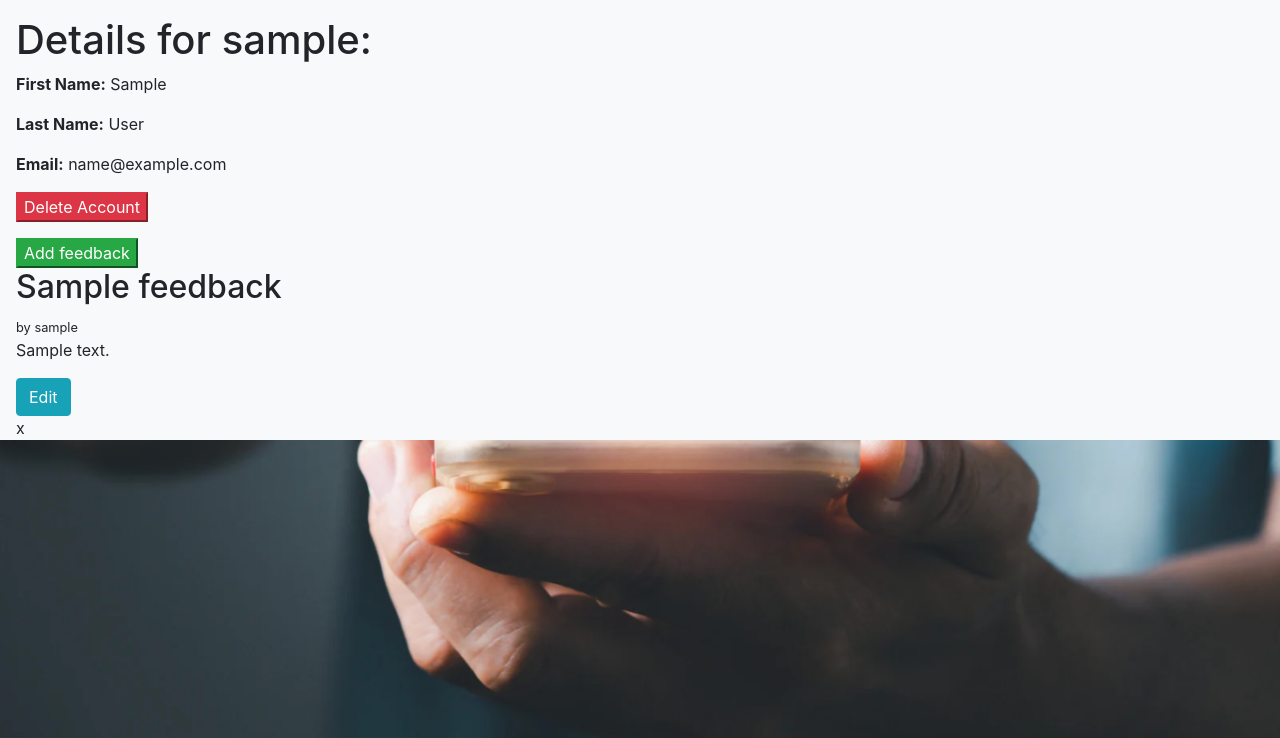
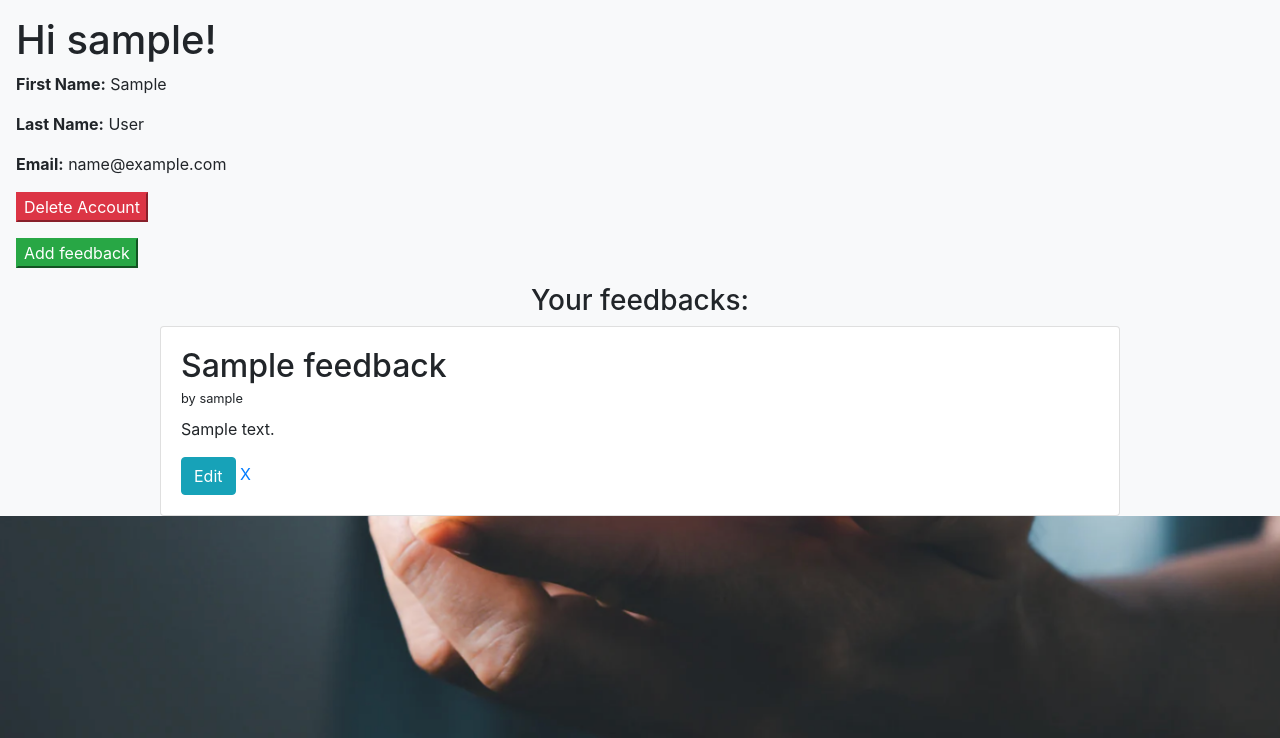
Before and after one commit to Himanshukumar30/user_reviews, a Flask app: a page that uses templates/user.html in a window 1280 px wide. Shown: the part 62-800 px from the top of the page. Run offline with Flask 3, Linux system fonts and the light colour scheme; the visitor is signed in with stand-in values (Sample User, id 1); tables that the repository leaves empty hold one stand-in row (values such as "Sample post").

Commit message:
setting feedback as centered card

```diff
--- a/app.py
+++ b/app.py
@@ -91,7 +91,6 @@ def delete_user(username):
 
 @app.route('/users/<username>/feedback/add', methods = ['GET', 'POST'])
 def add_feedback(username):
-
     form = FeedbackForm()
 
     if form.validate_on_submit():
--- a/templates/user.html
+++ b/templates/user.html
@@ -1,7 +1,7 @@
 {% extends 'base.html' %} {% block title %}User Details{% endblock title %}
 {%block content %} {% if session['user_id'] %}
 <div class="m-3">
-  <h1>Details for {{user.username}}:</h1>
+  <h1>Hi {{user.username}}!</h1>
   <p><b>First Name:</b> {{user.first_name}}</p>
   <p><b>Last Name:</b> {{user.last_name}}</p>
   <p><b>Email:</b> {{user.email}}</p>
@@ -13,15 +13,18 @@
   <a href="/users/{{user.username}}/feedback/add"
     ><button class="btn-success">Add feedback</button></a
   >
-  {% for feedback in feedbacks %}
-  <h2>{{feedback.title}}</h2>
-  <small> by {{feedback.username}}</small>
-  <p>{{feedback.content}}</p>
-  <a href="/feedback/{{feedback.id}}/update" class="btn btn-info">Edit</a>
-  <form action="/feedback/{{feedback.id}}/delete">x</form>
-  {% endfor %} {% else %}
-  <p class="text-danger">You are not authorized yet, login first</p>
-  {% endif %}
 </div>
-
-{% endblock content %}
+<h3 class="text-center">Your feedbacks:</h3>
+<div class="card m-50 w-75" style="margin: auto; width: 50%">
+  <div class="card-body">
+    {% for feedback in feedbacks %}
+    <h2 class="mb-0">{{feedback.title}}</h2>
+    <small> by {{feedback.username}}</small>
+    <p class="mt-2">{{feedback.content}}</p>
+    <a href="/feedback/{{feedback.id}}/update" class="btn btn-info">Edit</a>
+    <a href="/feedback/{{feedback.id}}/delete" method="POST">X</a>
+    {% endfor %} {% else %}
+    <p class="text-danger">You are not authorized yet, login first</p>
+  </div>
+</div>
+{% endif %} {% endblock content %}
```
